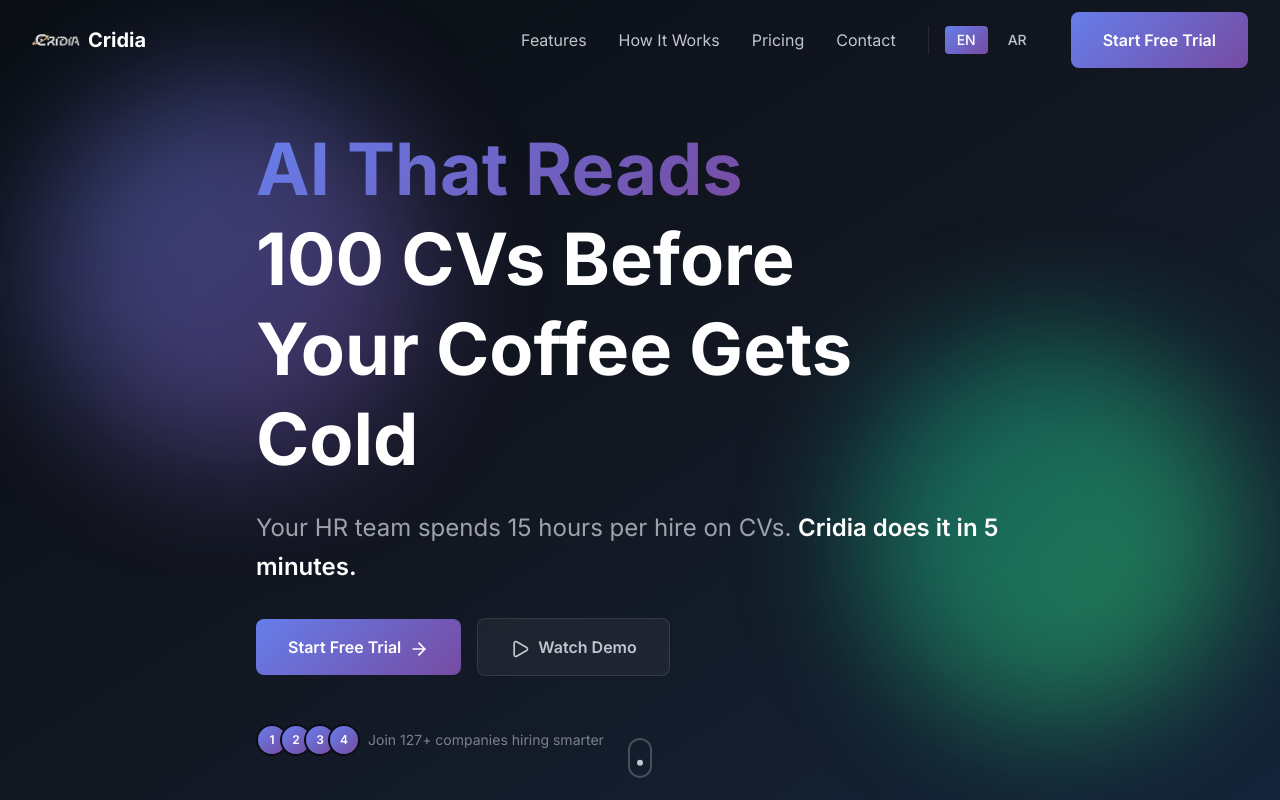
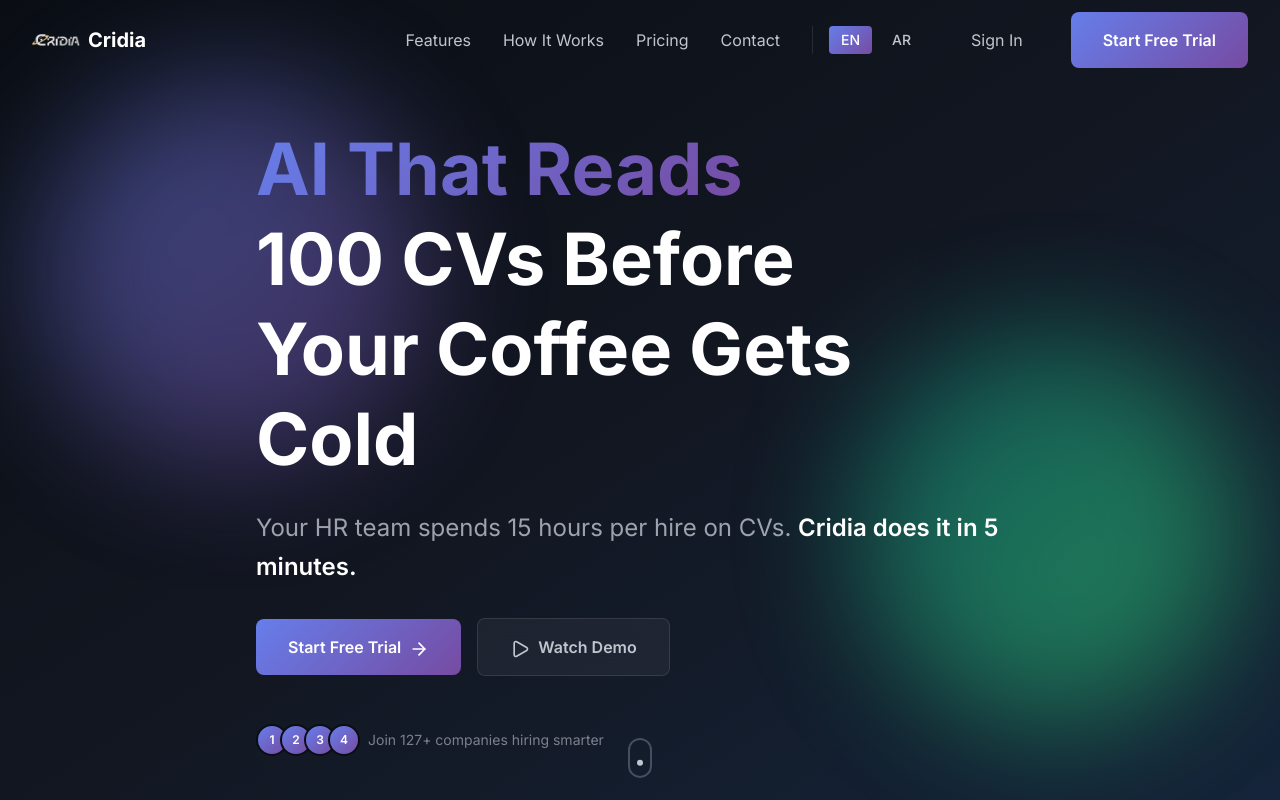
Before and after one commit to atmelc87-max/cridia-marketing-nextjs, a Next.js app: page / in a window 1280 px wide. Shown: the top 800 px of the page. Built offline with nearby package versions, Linux system fonts and the light colour scheme.

Commit message:
Add Sign In button to header navigation
- Add Sign In button next to Start Free Trial button in desktop nav
- Add Sign In link in mobile menu
- Add translations for Sign In in English and Arabic
- Link to https://hire.cridia.ai/login
- Style as text link with hover effects matching navigation design

```diff
--- a/src/components/Header.tsx
+++ b/src/components/Header.tsx
@@ -165,6 +165,16 @@
               </button>
             </div>
 
+            {/* Sign In Button */}
+            <a
+              href="https://hire.cridia.ai/login"
+              target="_blank"
+              rel="noopener noreferrer"
+              className="text-titanium hover:text-white transition-colors duration-200 whitespace-nowrap px-4 py-2 rounded-lg hover:bg-white/5"
+            >
+              {t("nav.signIn")}
+            </a>
+
             {/* CTA Button */}
             <AnimatedButton
               href="https://hire.cridia.ai/register"
@@ -229,6 +239,15 @@
                   AR
                 </button>
               </div>
+              <a
+                href="https://hire.cridia.ai/login"
+                target="_blank"
+                rel="noopener noreferrer"
+                className="text-titanium hover:text-white transition-colors py-2 text-center rounded-lg hover:bg-white/5"
+                onClick={() => setIsMobileMenuOpen(false)}
+              >
+                {t("nav.signIn")}
+              </a>
               <AnimatedButton
                 href="https://hire.cridia.ai/register"
                 variant="primary"
--- a/src/lib/translations.ts
+++ b/src/lib/translations.ts
@@ -6,6 +6,7 @@
       pricing: "Pricing",
       contact: "Contact",
       startTrial: "Start Free Trial",
+      signIn: "Sign In",
     },
     hero: {
       headline: ["AI That Reads", "100 CVs Before", "Your Coffee Gets Cold"],
@@ -170,6 +171,7 @@
       pricing: "الأسعار",
       contact: "اتصل بنا",
       startTrial: "ابدأ تجربة مجانية",
+      signIn: "تسجيل الدخول",
     },
     hero: {
       headline: ["ذكاء اصطناعي يقرأ", "100 سيرة ذاتية قبل", "أن تبرد قهوتك"],
```
